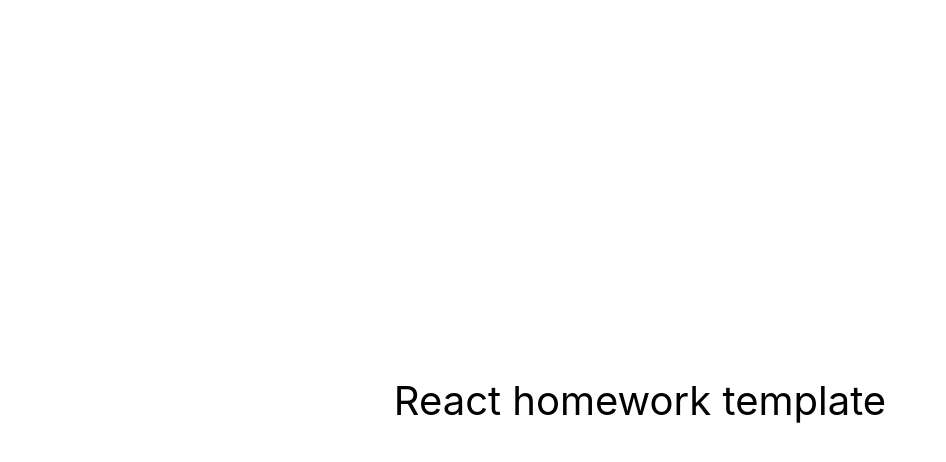
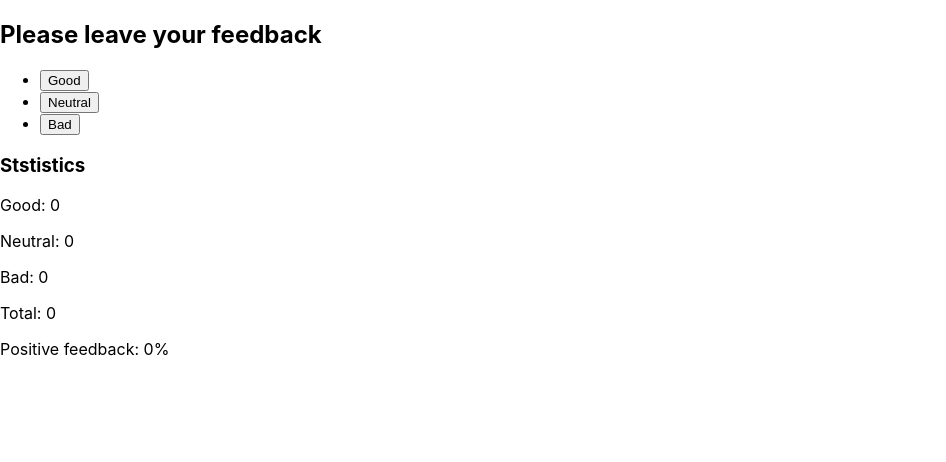
Before and after one commit to serhii-vasylenko/goit-react-hw-02-feedback, a React (Create React App) app: page / in a window 1280 px wide. Shown: the top 462 px of the page, without its empty margins (0-946 px from the left). Built offline with nearby package versions, Linux system fonts and the light colour scheme.

Commit message:
task 02/1 step 1,2

```diff
--- a/package.json
+++ b/package.json
@@ -4,6 +4,8 @@
   "private": true,
   "homepage": "https://serhii-vasylenko.github.io/goit-react-hw-02-feedback/",
   "dependencies": {
+    "@emotion/react": "^11.10.6",
+    "@emotion/styled": "^11.10.6",
     "@testing-library/jest-dom": "^5.16.3",
     "@testing-library/react": "^12.1.4",
     "@testing-library/user-event": "^13.5.0",
--- a/src/components/App.jsx
+++ /dev/null
@@ -1,16 +0,0 @@
-export const App = () => {
-  return (
-    <div
-      style={{
-        height: '100vh',
-        display: 'flex',
-        justifyContent: 'center',
-        alignItems: 'center',
-        fontSize: 40,
-        color: '#010101'
-      }}
-    >
-      React homework template
-    </div>
-  );
-};
--- /dev/null
+++ b/src/components/App/App.jsx
@@ -0,0 +1,60 @@
+import React, { Component } from 'react';
+
+class App extends Component {
+  state = {
+    good: 0,
+    neutral: 0,
+    bad: 0,
+  };
+
+  countTotalFeedback = () => {
+    return Object.values(this.state).reduce((acc, val) => acc + val, 0);
+  };
+
+  countPositiveFeedbackPercentage = () => {
+    return this.countTotalFeedback()> 0 ? (this.state.good * 100) / this.countTotalFeedback(): 0;
+  };
+
+  render() {
+    const { good, neutral, bad } = this.state;
+    return (
+      <>
+        <div>
+          <h2>Please leave your feedback</h2>
+          <ul>
+            <li>
+              <button>Good</button>
+            </li>
+            <li>
+              <button>Neutral</button>
+            </li>
+            <li>
+              <button>Bad</button>
+            </li>
+          </ul>
+          <div>
+            <h3>Ststistics</h3>
+            <p>
+              Good: <span>{good}</span>
+            </p>
+            <p>
+              Neutral: <span>{neutral}</span>
+            </p>
+            <p>
+              Bad: <span>{bad}</span>
+            </p>
+            <p>
+              Total: <span>{this.countTotalFeedback()}</span>
+            </p>
+            <p>
+              Positive feedback:{' '}
+              <span>{this.countPositiveFeedbackPercentage()}</span>%
+            </p>
+          </div>
+        </div>
+      </>
+    );
+  }
+}
+
+export default App;
--- a/src/index.js
+++ b/src/index.js
@@ -1,6 +1,6 @@
 import React from 'react';
 import ReactDOM from 'react-dom/client';
-import { App } from 'components/App';
+import  App  from 'components/App/App';
 import './index.css';
 
 ReactDOM.createRoot(document.getElementById('root')).render(
```
Also changed, not shown: 1 other file (tests, documents, lock files or other folders).
